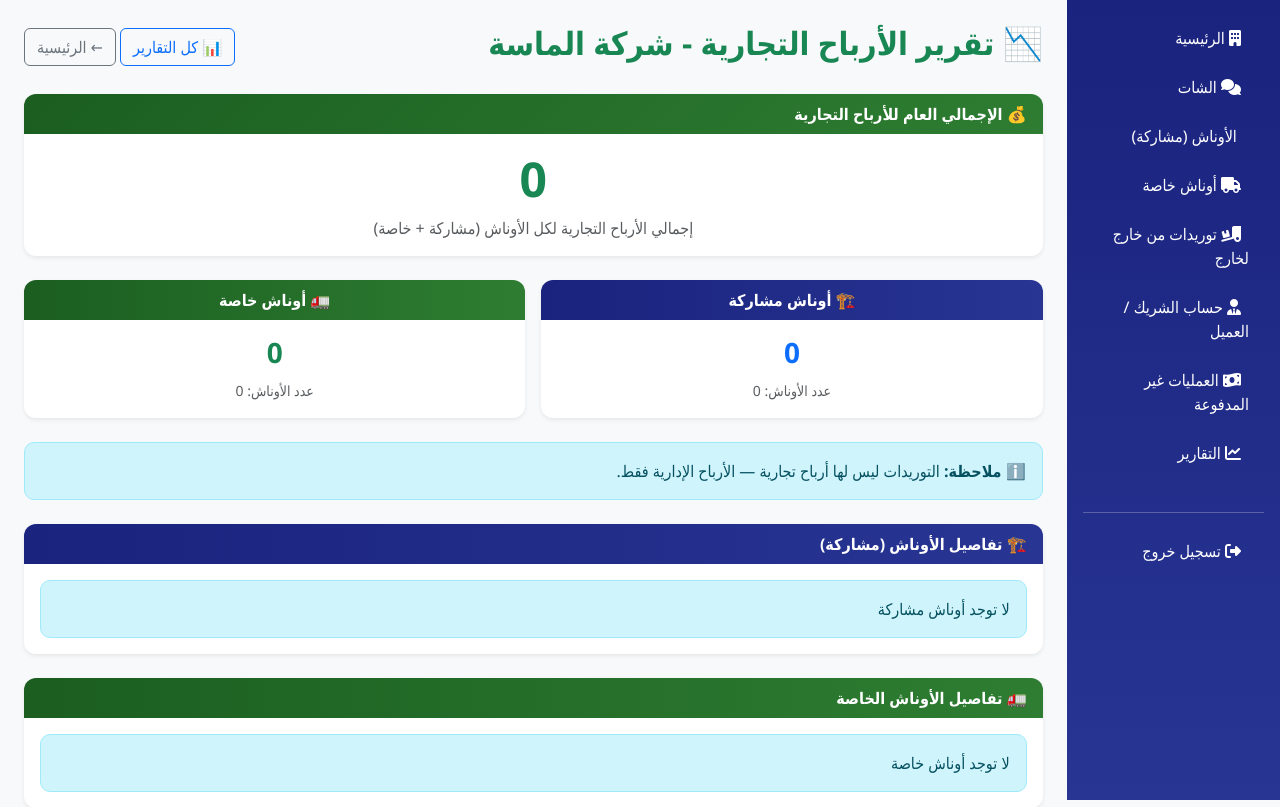
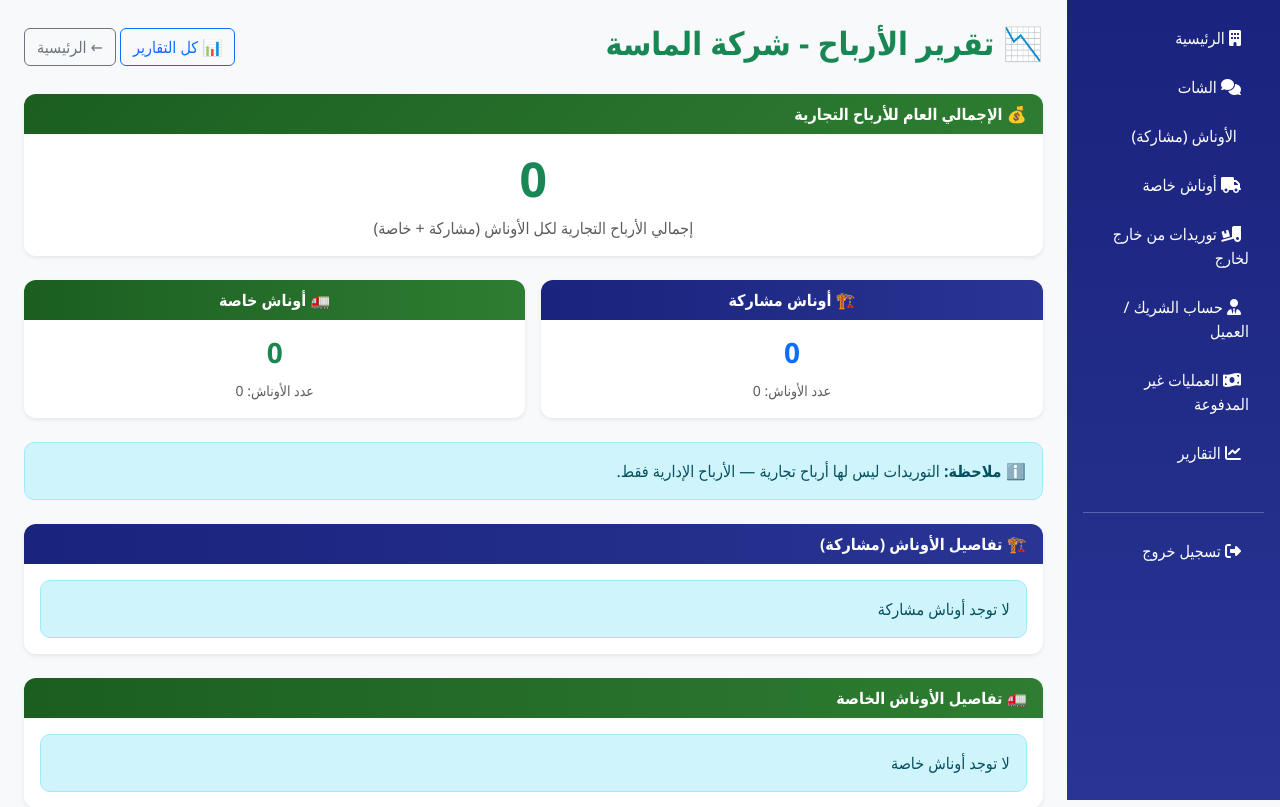
Before and after one commit to mariam-anwar-elgendy/FactoryAlFath, a Flask app: page /almasa/reports/supply-profit-all in a window 1280 px wide. Shown: the part 56-863 px from the top of the page. Run offline with Flask 3, Linux system fonts and the light colour scheme; a user stored in the database is signed in; data that the repository does not hold is empty.

Commit message:
Update title and heading in supply profit report

```diff
--- a/templates/almasa/supply_profit_report.html
+++ b/templates/almasa/supply_profit_report.html
@@ -1,10 +1,10 @@
 {% extends "base_almasa.html" %}
 
-{% block title %}تقرير الأرباح التجارية{% endblock %}
+{% block title %}تقرير الأرباح{% endblock %}
 
 {% block content %}
 <div class="d-flex justify-content-between align-items-center mb-4">
-    <h2 class="fw-bold text-success">📉 تقرير الأرباح التجارية - شركة الماسة</h2>
+    <h2 class="fw-bold text-success">📉 تقرير الأرباح - شركة الماسة</h2>
     <div>
         <a href="{{ url_for('almasa_reports') }}" class="btn btn-outline-primary">📊 كل التقارير</a>
         <a href="{{ url_for('almasa_index') }}" class="btn btn-outline-secondary">← الرئيسية</a>
```
